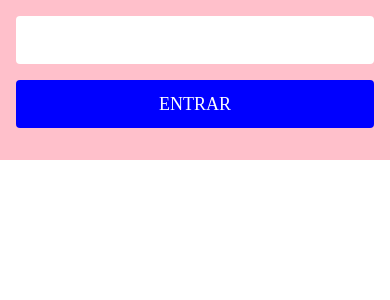
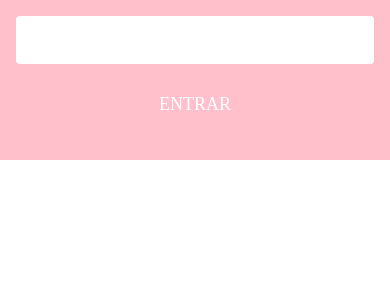
Before and after one commit to airtoncopilot/AwesomeProject, a React Native app: screen / in a window 390 px wide. Shown: the top 300 px of the page. Built offline with nearby package versions, Linux system fonts and the light colour scheme.

Commit message:
Continuar no video de botao global no minuto 8 - video 35

```diff
--- a/src/modules/login/screens/Login.tsx
+++ b/src/modules/login/screens/Login.tsx
@@ -3,6 +3,7 @@ import { View } from "react-native";
 import Button from "../../../shared/components/button/Button";
 import { ContainerLogin } from "../styles/login.style";
 import Input from "../../../shared/components/input/Input";
+import { theme } from "../../../shared/themes/theme";
 
 
 
@@ -14,7 +15,11 @@ const Login = () => {
         <View>
             <ContainerLogin>
                 <Input />
-                <Button margin="16px" title="ENTRAR" onPress={handleOnPress} />
+                <Button type={theme.buttons.buttonsTheme.secondary}
+                margin="16px"
+                title="ENTRAR"
+                onPress={handleOnPress}
+                />
             </ContainerLogin>
         </View>
     );
--- a/src/shared/components/button/Button.tsx
+++ b/src/shared/components/button/Button.tsx
@@ -13,11 +13,26 @@ interface ButtonProps extends TouchableOpacityProps{
 };
 
 const Button = ({ title, margin, type, ...props }: ButtonProps) => {
-    return (
-        <ButtonContainer margin={margin} {...props}>
-         <Text type={textTypes.BUTTON_BOLD} color={theme.colors.neutralTheme.white}>{title}</Text>
-        </ButtonContainer>
-    );
+    switch (type) {
+        case theme.buttons.buttonsTheme.secondary:
+            return (
+                <ButtonContainer margin={margin} {...props}>
+                 <Text type={textTypes.BUTTON_BOLD} color={theme.colors.neutralTheme.white}>
+                    {title}
+                </Text>
+                </ButtonContainer>
+            );
+        case theme.buttons.buttonsTheme.primary:
+        default:
+            return (
+                <ButtonContainer margin={margin} {...props}>
+                 <Text type={textTypes.BUTTON_BOLD} color={theme.colors.neutralTheme.white}>
+                    {title}
+                </Text>
+                </ButtonContainer>
+            );
+    }
+
 };
 
 export default Button;
--- a/src/shared/components/button/button.style.ts
+++ b/src/shared/components/button/button.style.ts
@@ -1,15 +1,21 @@
 import styled from "styled-components/native";
+import { theme } from "../../themes/theme";
 
 interface ButtonContainerProps {
     margin?: string;
 };
 
-export const ButtonContainer = styled.TouchableOpacity`
+export const ButtonContainer = styled.TouchableOpacity<ButtonContainerProps>`
     width: 100%;
     height: 48px;
     border-radius: 4px;
     justify-content: center;
     align-items: center;
     ${(props: { margin: any; }) => (props.margin ? `margin: ${props.margin};` : '')};
-    background-color: blue;
 `;
+
+export const ButtonSecondary = styled(ButtonContainer)<ButtonContainerProps>`
+    ${(props: { margin: any; }) => (props.margin ? `margin: ${props.margin};` : '')};
+
+    background-color: ${theme.colors.neutralTheme.white};
+`;
--- /dev/null
+++ b/src/shared/themes/buttons.ts
@@ -0,0 +1,4 @@
+export const buttonsTheme = {
+    primary: 'primary',
+    secondary: 'secondary',
+};
--- a/src/shared/themes/theme.ts
+++ b/src/shared/themes/theme.ts
@@ -1,3 +1,4 @@
+import { buttonsTheme } from "./buttons";
 import { grayTheme, neutralTheme } from "./colors";
 
 
@@ -6,4 +7,7 @@ export const theme = {
         grayTheme,
         neutralTheme,
     },
+    buttons: {
+        buttonsTheme,
+    }
 };
```
